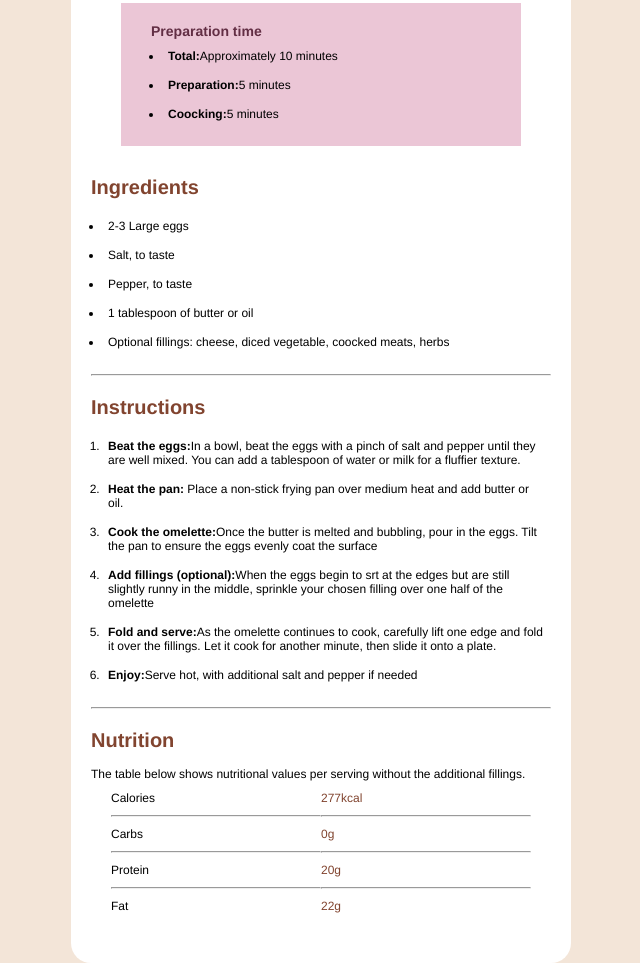
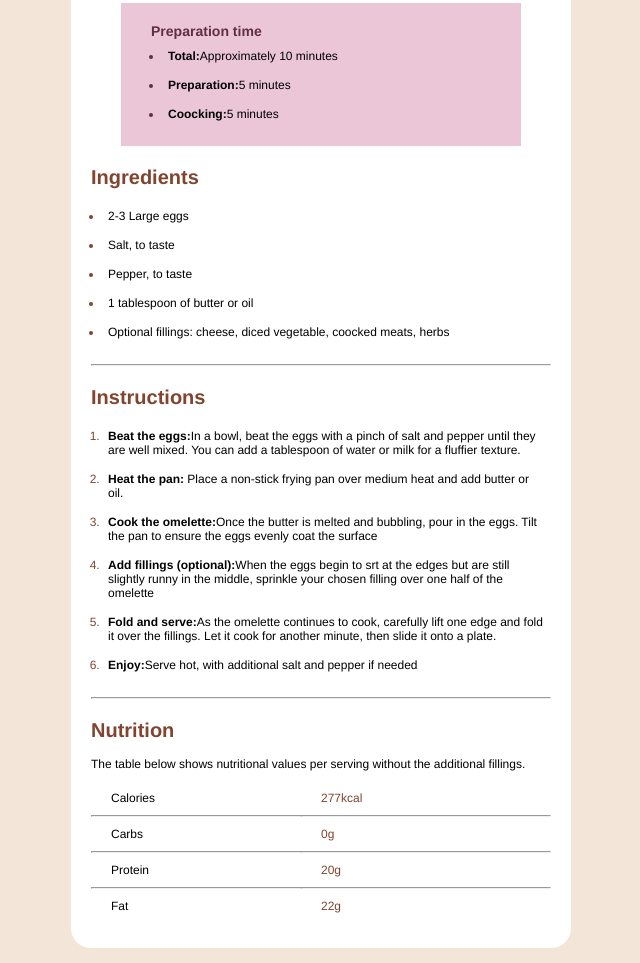
Before and after one commit to Tamburini-Christofer/Ex-Front-recipe-page-main, a plain HTML site: page index.html in a window 1280 px wide. Shown: the part 478-1441 px from the top of the page, without its empty margins (319-959 px from the left). Drawn offline with Linux system fonts and the light colour scheme.

Commit message:
Pulizia codice

```diff
--- a/css/main.css
+++ b/css/main.css
@@ -1,3 +1,5 @@
+/*Generali*/
+
 *{
     margin: 0;
     padding: 0;
@@ -9,6 +11,24 @@ body{
     font-size: 12px;
     font-family: "Outfit", "Helvetica Neue", Helvetica, Arial, sans-serif;
 }
+
+p{
+    margin: 10px 0;
+}
+
+img{
+    max-width: 90%;
+    border-radius: 20px;
+    margin: 20px;
+}
+
+.flex{
+    display: flex;
+
+}
+
+/*Titoli*/
+
 h1{
     font-size: 26px;
     margin-bottom: 20px;
@@ -25,9 +45,19 @@ h3{
     color:#622E44 ;
 }
 
+/*Hr*/
+
 hr{
     margin: 20px 0px 0px 0px;
 }
+
+.col hr,
+.col2 hr{
+    margin: 10px -20px;
+    padding: 0px;
+}
+
+/*Contenitore*/
 
 .contenitore_principale{
     width: 500px;
@@ -43,9 +73,11 @@ hr{
 
 .contenitore_lista{
     padding: 20px 30px;
-    margin: 20px 10%;
+    margin: 10px 10%;
     background-color: #ebc6d6;
 }
+
+/*Liste*/
 
 li{
     padding:5px;
@@ -53,16 +85,16 @@ li{
     margin-top: 5px;
 }
 
-img{
-    max-width: 90%;
-    border-radius: 20px;
-    margin: 20px;
+ul li::marker,
+ol li::marker{
+    color: #81442F;
 }
 
-.flex{
-    display: flex;
+.contenitore_lista ul li::marker{
+    color: #622E44;
+}
 
-}
+/*Colonne*/
 
 .col{
     width: 50%;
@@ -72,11 +104,7 @@ img{
     color: #81442F;
 }
 
-.col hr,
-.col2 hr{
-    margin: 10px 0;
-}
 
 .col2:last-child{
-    margin-bottom: 30px;
+    margin-bottom: 15px;
 }
--- a/index.html
+++ b/index.html
@@ -25,15 +25,18 @@
         <main>
 
             <div class="contenitore_lista">
+                <section>
                     <h3>Preparation time</h3>
                     <ul>
                         <li><strong>Total:</strong>Approximately 10 minutes</li>
                         <li><strong>Preparation:</strong>5 minutes</li>
                         <li><strong>Coocking:</strong>5 minutes</li>
                     </ul>
+                </section>
             </div>
 
             <div class="contenitore">
+                <section>
                     <H2>Ingredients</H2>
                     <ul>
                         <li>2-3 Large eggs</li>
@@ -43,27 +46,36 @@
                         <li>Optional fillings: cheese, diced vegetable, coocked meats, herbs</li>
                     </ul>
                     <hr>
+                </section>
             </div>
 
             <div class="contenitore">
+                <section>
                     <H2>Instructions</H2>
                     <ol>
-                    <li><strong>Beat the eggs:</strong>In a bowl, beat the eggs with a pinch of salt and pepper until
+                        <li><strong>Beat the eggs:</strong>In a bowl, beat the eggs with a pinch of salt and pepper
+                            until
                             they are well mixed. You can add a tablespoon of water or milk for a fluffier texture.</li>
-                    <li><strong>Heat the pan:</strong> Place a non-stick frying pan over medium heat and add butter or
+                        <li><strong>Heat the pan:</strong> Place a non-stick frying pan over medium heat and add butter
+                            or
                             oil.</li>
                         <li><strong>Cook the omelette:</strong>Once the butter is melted and bubbling, pour in the eggs.
                             Tilt the pan to ensure the eggs evenly coat the surface</li>
-                    <li><strong>Add fillings (optional):</strong>When the eggs begin to srt at the edges but are still
-                        slightly runny in the middle, sprinkle your chosen filling over one half of the omelette</li>
-                    <li><strong>Fold and serve:</strong>As the omelette continues to cook, carefully lift one edge and
+                        <li><strong>Add fillings (optional):</strong>When the eggs begin to srt at the edges but are
+                            still
+                            slightly runny in the middle, sprinkle your chosen filling over one half of the omelette
+                        </li>
+                        <li><strong>Fold and serve:</strong>As the omelette continues to cook, carefully lift one edge
+                            and
                             fold it over the fillings. Let it cook for another minute, then slide it onto a plate.</li>
                         <li><strong>Enjoy:</strong>Serve hot, with additional salt and pepper if needed</li>
                     </ol>
                     <hr>
+                </section>
             </div>
 
             <div class="contenitore">
+                <section>
                     <H2>Nutrition</H2>
                     <p>The table below shows nutritional values per serving without the additional fillings.</p>
                     <div class="contenitore flex">
@@ -86,10 +98,11 @@
                             <span>22g</span>
                         </div>
                     </div>
+                </section>
+            </div>
     </div>
     </div>
     </main>
-    </div>
 </body>
 
 </html>
```
Lines whose indentation alone changed are shown as unchanged.
